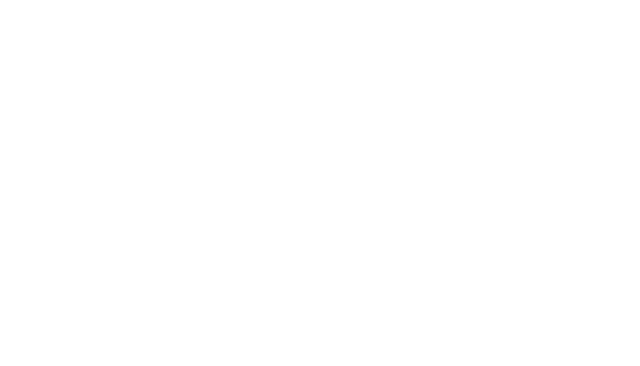
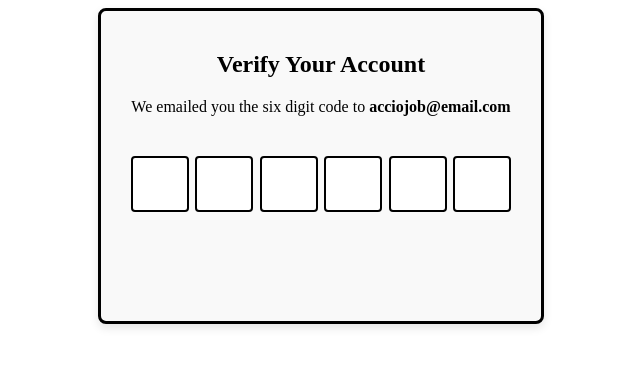
Before and after one commit to acciojob/OTP-vijay-sankar-pamidimarri, a website: page main.html in a window 1280 px wide. Shown: the whole page, without its empty margins (319-959 px from the left). Drawn offline with Linux system fonts and the light colour scheme.

Commit message:
created a submission

```diff
--- a/main.html
+++ b/main.html
@@ -8,6 +8,36 @@
 
 <body>
 	<!-- the entire body must be written by student -->
+	<div id="container">
+        <div class="head">
+         <h2>Verify Your Account</h2>
+        </div>
+        <div class="head">
+         <p>We emailed you the six digit code to <strong>acciojob@email.com</p>
+        </div>
+        <div id="input">
+
+
+            <input type="text" maxlength="1">
+
+            <input type="text" maxlength="1" >
+
+
+            <input type="text" maxlength="1" >
+
+
+
+             <input type="text" maxlength="1" >
+
+
+
+            <input type="text" maxlength="1" >
+
+			 <input type="text" maxlength="2" >
+
+
+        </div>
+    </div>
     <script type="text/javascript" src="./script.js">
 </script>
 
--- a/script.js
+++ b/script.js
@@ -1 +1,17 @@
 //your JS code here. If required.
+let inputList=document.querySelectorAll("#input input");
+inputList.forEach((val,index)=>{
+   val.addEventListener('input',(e)=>{
+	   // inputList[index].value=val.value;
+    if(val.value.length ===1&&index<inputList.length-1){
+		// inputList[index+1]=" ";
+        inputList[index+1].focus();
+		// inputList[index+1]=val;
+    }
+   });
+   val.addEventListener('keydown',(e)=>{
+    if(e.key=="Backspace"&&index>0&&val.value===""){
+        inputList[index-1].focus();
+    }
+   });
+});
--- a/styles.css
+++ b/styles.css
@@ -1 +1,35 @@
 /*  your css code here. If applicable */
+input {
+    height: 50px;
+    width: 50px;
+    border: 2px solid black;
+    text-align: center;
+    font-size: 18px;
+    border-radius: 4px;
+}
+
+#input {
+    display: flex;
+    justify-content: space-between;
+    margin-top: 10%;
+    padding: 0 10px;
+}
+
+.head {
+    text-align: center;
+}
+
+#container {
+    display: block;
+    height: 270px;
+    width: 400px;
+    border: 3px solid black;
+    margin: auto;
+    background-color: #f9f9f9;
+    border-radius: 8px;
+    box-shadow: 0 4px 10px rgba(0, 0, 0, 0.1);
+    padding: 20px;
+}
+input::before {
+    content: "0";
+}
```
